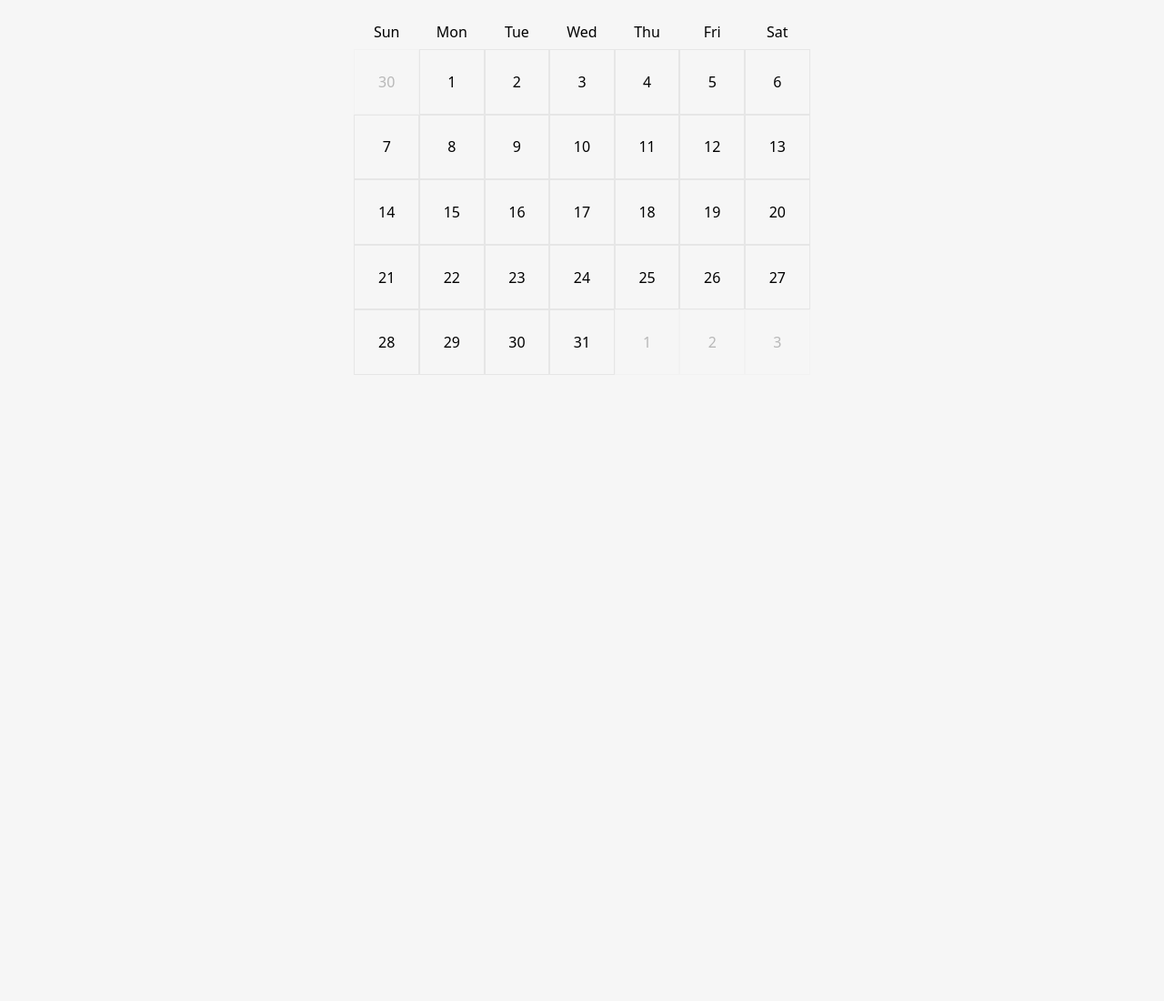
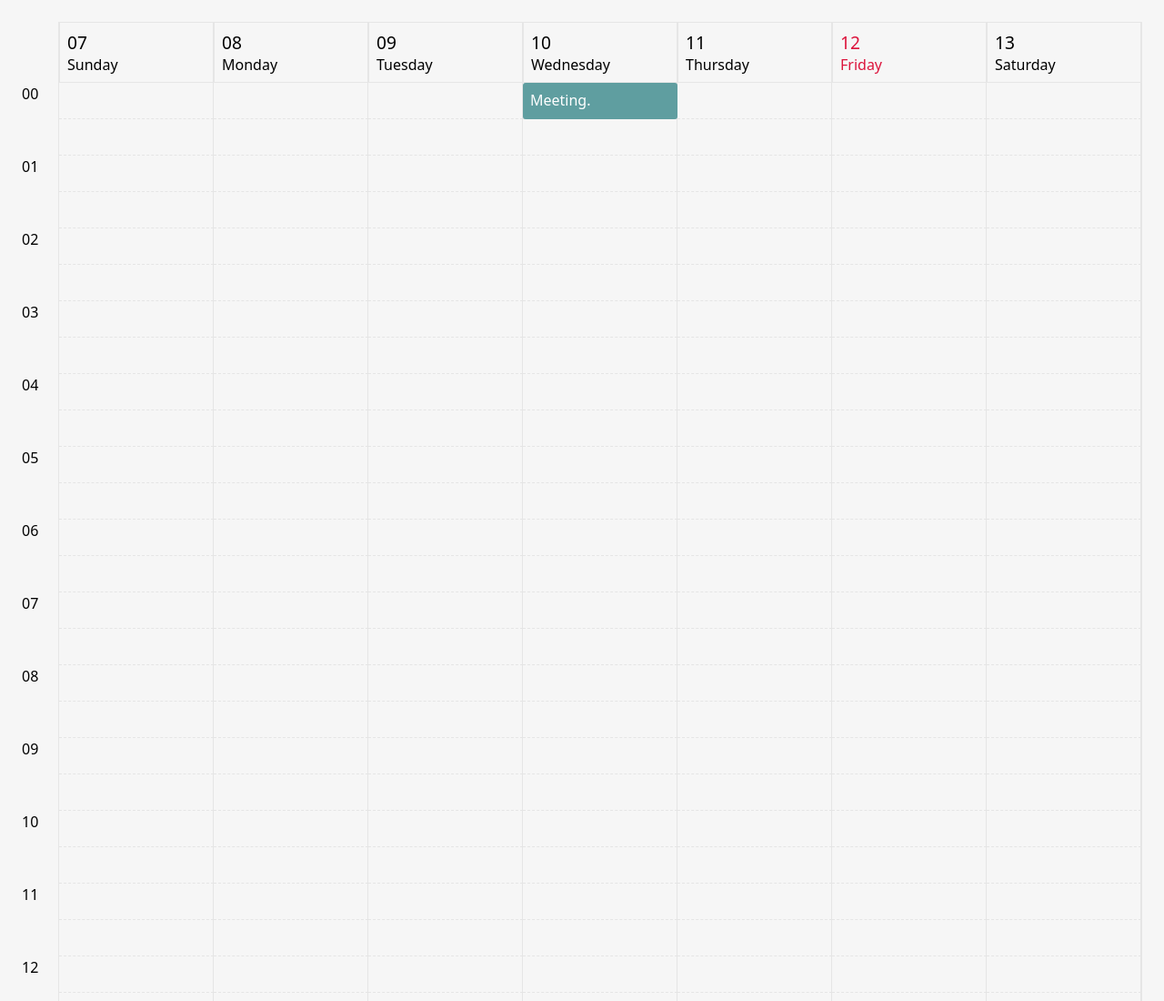
Before and after one commit to oreoluwa-bs/legendary-goggles, an Astro site: page /calendar in a window 1280 px wide. Shown: the top 1100 px of the page at 91% size. Before the commit the page ends 800 px from the top, so only its background shows below. Built offline with nearby package versions, Linux system fonts and the light colour scheme; Astro itself is replaced by a stand-in of ours.

Commit message:
:wrench: display calendar weeks and events

```diff
--- a/src/pages/calendar/index.astro
+++ b/src/pages/calendar/index.astro
@@ -1,13 +1,13 @@
 ---
 import Layout from "~/layouts/Layout.astro";
-export const weekDays = ["Sun", "Mon", "Tue", "Wed", "Thu", "Fri", "Sat"];
+// export const weekDays = ["Sun", "Mon", "Tue", "Wed", "Thu", "Fri", "Sat"];
 ---
 
-<style lang="scss" global>
+<style lang="scss" is:global>
   main {
     margin: auto;
     padding: 1.5rem;
-    max-width: 60ch;
+    max-width: 1500px;
   }
   h1 {
     font-size: 3rem;
@@ -15,9 +15,25 @@ export const weekDays = ["Sun", "Mon", "Tue", "Wed", "Thu", "Fri", "Sat"];
     margin: 0;
   }
 
-  .calendar-days {
+  .calendar {
+    display: flex;
+  }
+
+  .calendar-week {
+    flex: 1;
     display: grid;
     grid-template-columns: repeat(7, 1fr);
+    border: 1px solid rgba(128, 128, 128, 0.139);
+
+    & &-head {
+      border: 1px solid rgba(128, 128, 128, 0.139);
+      border-top: 0;
+      padding: 0.5rem;
+    }
+  }
+
+  .calendar-time {
+    align-self: flex-end;
   }
 
   .calendar-week-header {
@@ -27,24 +43,81 @@ export const weekDays = ["Sun", "Mon", "Tue", "Wed", "Thu", "Fri", "Sat"];
   }
 
   .calendar-day {
-    aspect-ratio: 1 /1;
-    display: flex;
     align-items: center;
     justify-content: center;
-    border: 1px solid rgba(128, 128, 128, 0.139);
+    // border: 1px solid rgba(128, 128, 128, 0.139);
+    // border-radius: 900px;
 
     &:not([data-currentMonth="true"]) {
       opacity: 0.25;
     }
+
+    &.calendar-current-day {
+      // background-color: crimson;
+      // color: white;
+      .calendar-week-head {
+        color: crimson;
+      }
+    }
+  }
+
+  .day {
+    &-num {
+      font-size: larger;
+    }
+    &-hour-span {
+      height: 80px;
+    }
+
+    &-hour-slot {
+      flex: 1;
+      border-bottom: 1px dashed;
+      border-right: 1px solid;
+      border-color: rgba(128, 128, 128, 0.139);
+      transition: all 0.1s linear;
+
+      &:hover {
+        background-color: rgba(0, 0, 0, 0.139);
+      }
+    }
+  }
+
+  .day-event-list {
+    position: relative;
+    z-index: 0;
+  }
+  .day-events {
+    position: absolute;
+    inset: 0;
+    width: 100%;
+    height: 100%;
+    // z-index: -1;
+    pointer-events: none;
+  }
+  .day-event {
+    position: absolute;
+    background-color: cadetblue;
+    color: white;
+    border-radius: 3px;
+    padding: 0.5rem;
+    height: 40px;
+    left: 0;
+    width: 100%;
+    pointer-events: all;
   }
 </style>
 
 <Layout title="Calendar + Scheduler">
   <main>
-    <div class="calendar-days" style="padding-bottom: 0.5rem;">
+    <!-- <div class="calendar-days" style="padding-bottom: 0.5rem;">
       {weekDays.map((day) => <div class="calendar-week-header">{day}</div>)}
+    </div> -->
+    <div id="calendar" class="calendar">
+      <div id="calendar-time-list" class="calendar-time">
+        <!-- <div></div> -->
+      </div>
+      <div id="calendar-week" class="calendar-week"></div>
     </div>
-    <div id="calendar" class="calendar-days"></div>
   </main>
 </Layout>
 
@@ -58,9 +131,18 @@ export const weekDays = ["Sun", "Mon", "Tue", "Wed", "Thu", "Fri", "Sat"];
     endOfMonth,
     eachWeekOfInterval,
     isThisMonth,
+    isToday,
+    format,
+    eachHourOfInterval,
+    endOfDay,
   } from "date-fns";
 
   const calendarContainer = document.querySelector<HTMLElement>("#calendar");
+  const calendarTimeContainer = calendarContainer?.querySelector(
+    "#calendar-time-list"
+  );
+  const calendarWeekContainer =
+    calendarContainer?.querySelector("#calendar-week");
 
   // Create Calendar days
 
@@ -90,17 +172,74 @@ export const weekDays = ["Sun", "Mon", "Tue", "Wed", "Thu", "Fri", "Sat"];
     return month;
   }
 
-  let currMonth = takeMonth();
+  const hoursInADay = [...new Array(24)].map((_, ind) => ind);
 
-  currMonth.flat(1).forEach((day) => {
+  hoursInADay.forEach((hur) => {
+    const div = document.createElement("div");
+    div.classList.add("day-hour-span");
+
+    div.innerHTML = `${hur.toString().padStart(2, "0")}`;
+
+    div.style.width = "40px";
+
+    calendarTimeContainer?.append(div);
+  });
+
+  let currentWeek = takeWeek();
+  currentWeek.flat(1).forEach((day, index) => {
+    // const hoursInADay = eachHourOfInterval({
+    //   start: startOfDay(day),
+    //   end: endOfDay(day),
+    // });
+
+    let dayHour = hoursInADay.map((hur) => {
+      return `<div class='day-hour-span' style="display:flex; flex-direction:column;" data-hour=${hur
+        .toString()
+        .padStart(2, "0")}>
+        <div class='day-hour-slot' style="flex:1;"></div>
+        <div class=day-hour-slot style="flex:1;"></div>
+        </div>`;
+    });
+
     const div = document.createElement("div");
     div.classList.add("calendar-day");
-    div.innerHTML = day.getDate().toString();
+    div.innerHTML = `
+    <div>
+      <div class='calendar-week-head'>
+    <div class='day-num'>${day.getDate().toString().padStart(2, "0")}</div>
+    <div class='day-text'>
+      ${new Intl.DateTimeFormat("en", {
+        weekday: "long",
+      }).format(day)}</div>
+      </div>
+      <div class='day-event-list'>
+
+        <div class='day-events'>
+         ${
+           index === 3
+             ? `<div class='day-event' draggable='true'>
+            Meeting.
+            </div>`
+             : ""
+         }
+          </div>
+
+        ${dayHour.join("")}
+
+      </div>
+      </div>
+    `;
 
     if (isThisMonth(day)) {
       div.setAttribute("data-currentMonth", "true");
     }
 
-    calendarContainer?.append(div);
+    // div.draggable = true;
+
+    if (isToday(day)) {
+      div.classList.add("calendar-current-day");
+    }
+
+    calendarWeekContainer?.append(div);
   });
 </script>
--- /dev/null
+++ b/src/pages/calendar/month.astro
@@ -0,0 +1,119 @@
+---
+import Layout from "~/layouts/Layout.astro";
+export const weekDays = ["Sun", "Mon", "Tue", "Wed", "Thu", "Fri", "Sat"];
+---
+
+<style lang="scss" global>
+  main {
+    margin: auto;
+    padding: 1.5rem;
+    max-width: 60ch;
+  }
+  h1 {
+    font-size: 3rem;
+    font-weight: 800;
+    margin: 0;
+  }
+
+  .calendar-days {
+    display: grid;
+    grid-template-columns: repeat(7, 1fr);
+  }
+
+  .calendar-week-header {
+    display: flex;
+    align-items: center;
+    justify-content: center;
+  }
+
+  .calendar-day {
+    aspect-ratio: 1 /1;
+    display: flex;
+    align-items: center;
+    justify-content: center;
+    // border: 1px solid rgba(128, 128, 128, 0.139);
+    border-radius: 900px;
+
+    &:not([data-currentMonth="true"]) {
+      opacity: 0.25;
+    }
+
+    &.calendar-current-day {
+      background-color: crimson;
+      color: white;
+    }
+  }
+</style>
+
+<Layout title="Calendar + Scheduler">
+  <main>
+    <div class="calendar-days" style="padding-bottom: 0.5rem;">
+      {weekDays.map((day) => <div class="calendar-week-header">{day}</div>)}
+    </div>
+    <div id="calendar" class="calendar-days"></div>
+  </main>
+</Layout>
+
+<script>
+  import {
+    startOfWeek,
+    startOfDay,
+    addDays,
+    eachDayOfInterval,
+    startOfMonth,
+    endOfMonth,
+    eachWeekOfInterval,
+    isThisMonth,
+    isToday,
+  } from "date-fns";
+
+  const calendarContainer = document.querySelector<HTMLElement>("#calendar");
+
+  // Create Calendar days
+
+  /**
+   * Get days of the week
+   */
+  export function takeWeek(start = new Date()) {
+    let date = startOfWeek(startOfDay(start));
+
+    const week = eachDayOfInterval({ start: date, end: addDays(date, 6) });
+    return week;
+  }
+
+  function takeMonth(start = new Date()) {
+    let month: Date[][] = [];
+    let date = start;
+
+    let monthStart = startOfMonth(date);
+    let monthEnd = endOfMonth(date);
+
+    let weeks = eachWeekOfInterval({ start: monthStart, end: monthEnd });
+
+    weeks.forEach((week) => {
+      month.push(takeWeek(week));
+    });
+
+    return month;
+  }
+
+  let currMonth = takeMonth();
+
+  currMonth.flat(1).forEach((day) => {
+    const div = document.createElement("div");
+    div.classList.add("calendar-day");
+    div.innerHTML = day.getDate().toString();
+
+    if (isThisMonth(day)) {
+      div.setAttribute("data-currentMonth", "true");
+    }
+
+    div.draggable = true;
+
+    if (isToday(day)) {
+      div.classList.add("calendar-current-day");
+    }
+
+    calendarContainer?.append(div);
+  });
+</script>
```
